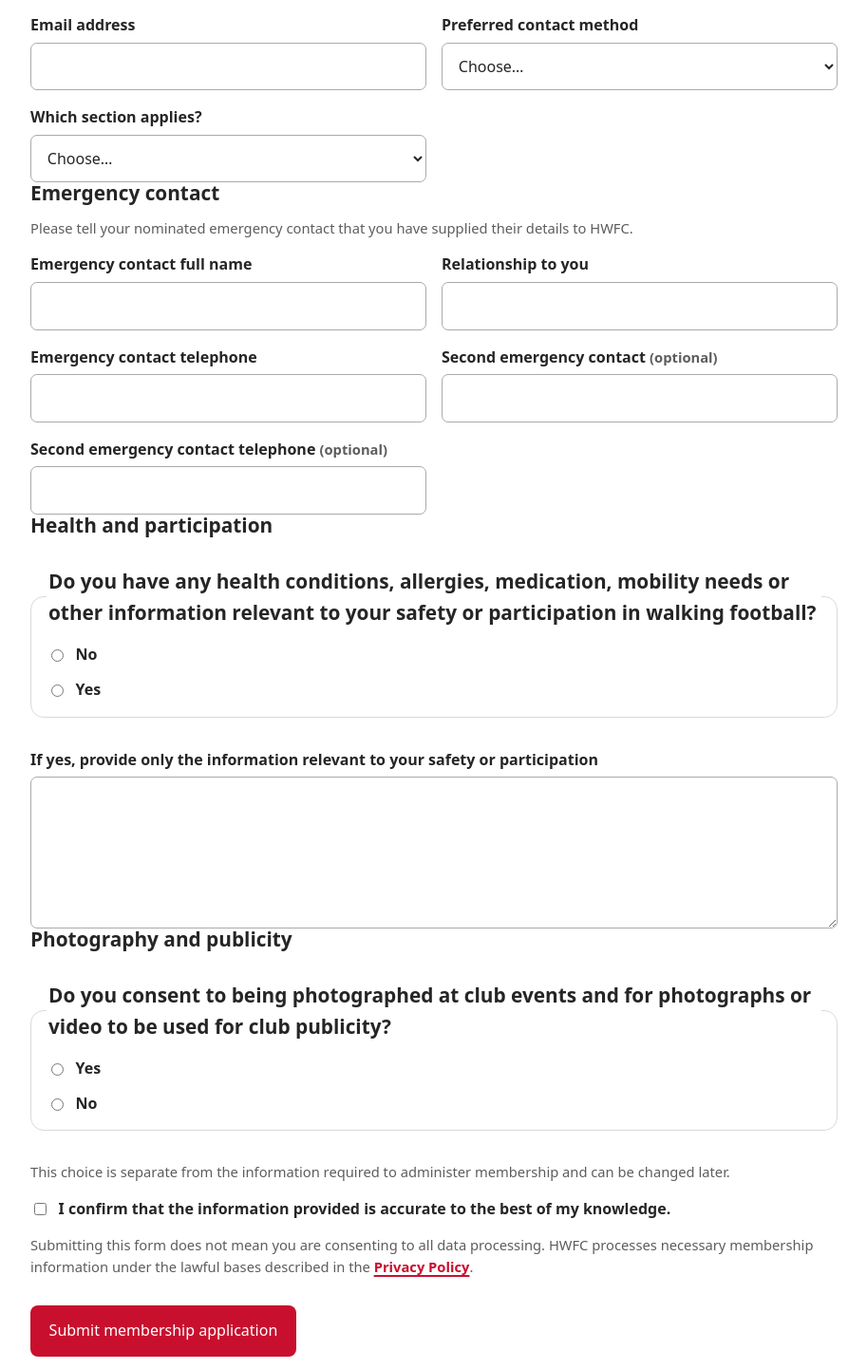
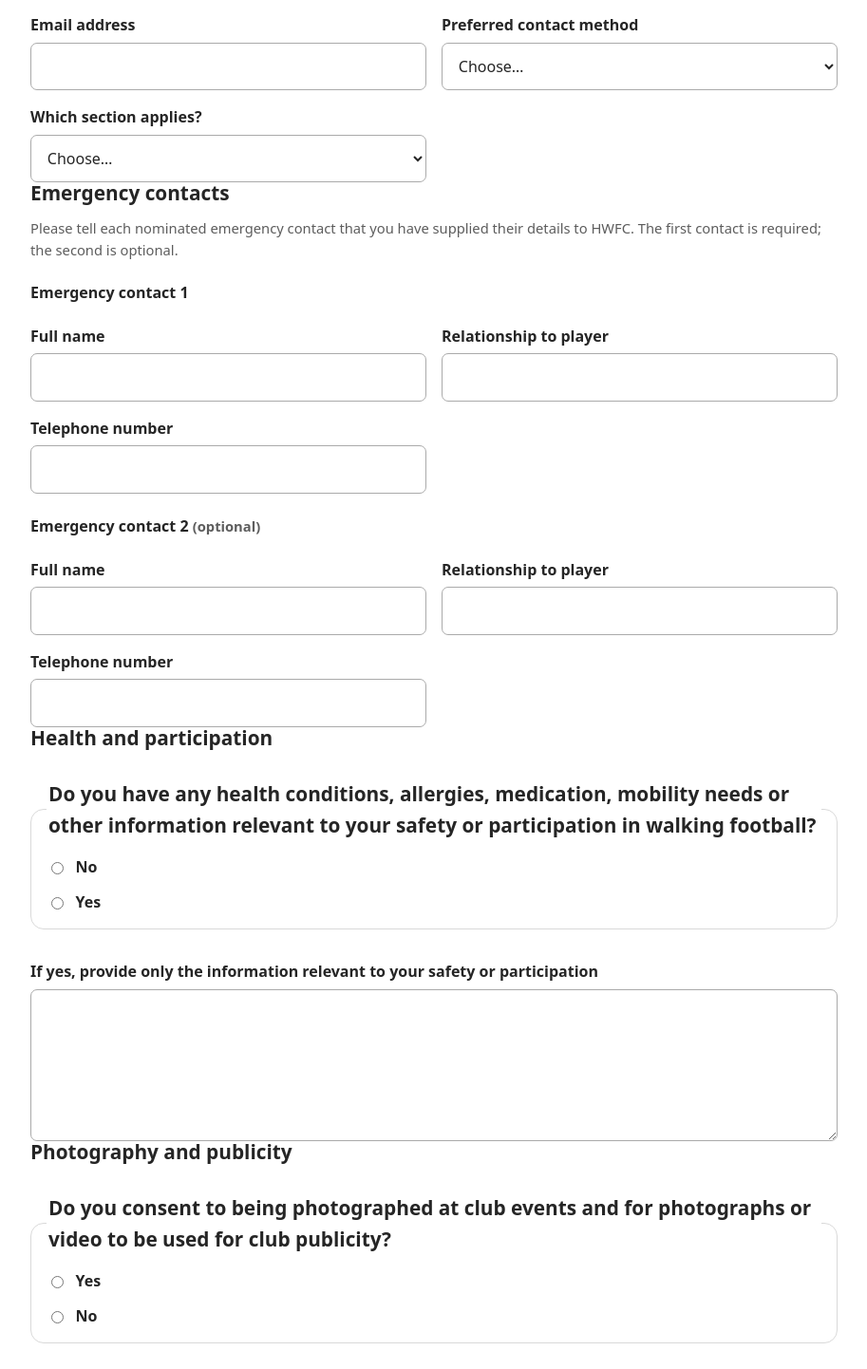
Before and after one commit to Glawster/hwfcWebsite, a PHP site: page /members/ in a window 1280 px wide. Shown: the part 1945-3387 px from the top of the page at 95% size, without its empty margins (183-1096 px from the left). Run offline with PHP 8.4, Linux system fonts and the light colour scheme.

Commit message:
Add complete second emergency contact details

```diff
--- a/members/index.php
+++ b/members/index.php
@@ -75,14 +75,19 @@ function errorFor(string $key): string
 <div class="field"><label for="membership_section">Which section applies?</label><select id="membership_section" name="membership_section" required><option value="">Choose…</option><option value="mens"<?= selected('membership_section','mens') ?>>Men's</option><option value="ladies"<?= selected('membership_section','ladies') ?>>Ladies'</option><option value="unsure"<?= selected('membership_section','unsure') ?>>Not sure / please advise</option></select><?= errorFor('membership_section') ?></div>
 </div>
 
-<h3>Emergency contact</h3>
-<p class="formNote">Please tell your nominated emergency contact that you have supplied their details to HWFC.</p>
+<h3>Emergency contacts</h3>
+<p class="formNote">Please tell each nominated emergency contact that you have supplied their details to HWFC. The first contact is required; the second is optional.</p>
+<h4>Emergency contact 1</h4>
 <div class="formGrid">
-<div class="field"><label for="emergency_name">Emergency contact full name</label><input id="emergency_name" name="emergency_name" value="<?= old('emergency_name') ?>" required><?= errorFor('emergency_name') ?></div>
-<div class="field"><label for="emergency_relationship">Relationship to you</label><input id="emergency_relationship" name="emergency_relationship" value="<?= old('emergency_relationship') ?>" required><?= errorFor('emergency_relationship') ?></div>
-<div class="field"><label for="emergency_phone">Emergency contact telephone</label><input id="emergency_phone" name="emergency_phone" value="<?= old('emergency_phone') ?>" inputmode="tel" required><?= errorFor('emergency_phone') ?></div>
-<div class="field"><label for="second_emergency_name">Second emergency contact <span class="formNote">(optional)</span></label><input id="second_emergency_name" name="second_emergency_name" value="<?= old('second_emergency_name') ?>"></div>
-<div class="field"><label for="second_emergency_phone">Second emergency contact telephone <span class="formNote">(optional)</span></label><input id="second_emergency_phone" name="second_emergency_phone" value="<?= old('second_emergency_phone') ?>" inputmode="tel"></div>
+<div class="field"><label for="emergency_name">Full name</label><input id="emergency_name" name="emergency_name" value="<?= old('emergency_name') ?>" required><?= errorFor('emergency_name') ?></div>
+<div class="field"><label for="emergency_relationship">Relationship to player</label><input id="emergency_relationship" name="emergency_relationship" value="<?= old('emergency_relationship') ?>" required><?= errorFor('emergency_relationship') ?></div>
+<div class="field"><label for="emergency_phone">Telephone number</label><input id="emergency_phone" name="emergency_phone" value="<?= old('emergency_phone') ?>" inputmode="tel" required><?= errorFor('emergency_phone') ?></div>
+</div>
+<h4>Emergency contact 2 <span class="formNote">(optional)</span></h4>
+<div class="formGrid">
+<div class="field"><label for="second_emergency_name">Full name</label><input id="second_emergency_name" name="second_emergency_name" value="<?= old('second_emergency_name') ?>"><?= errorFor('second_emergency_name') ?></div>
+<div class="field"><label for="second_emergency_relationship">Relationship to player</label><input id="second_emergency_relationship" name="second_emergency_relationship" value="<?= old('second_emergency_relationship') ?>"><?= errorFor('second_emergency_relationship') ?></div>
+<div class="field"><label for="second_emergency_phone">Telephone number</label><input id="second_emergency_phone" name="second_emergency_phone" value="<?= old('second_emergency_phone') ?>" inputmode="tel"><?= errorFor('second_emergency_phone') ?></div>
 </div>
 
 <h3>Health and participation</h3>
```
